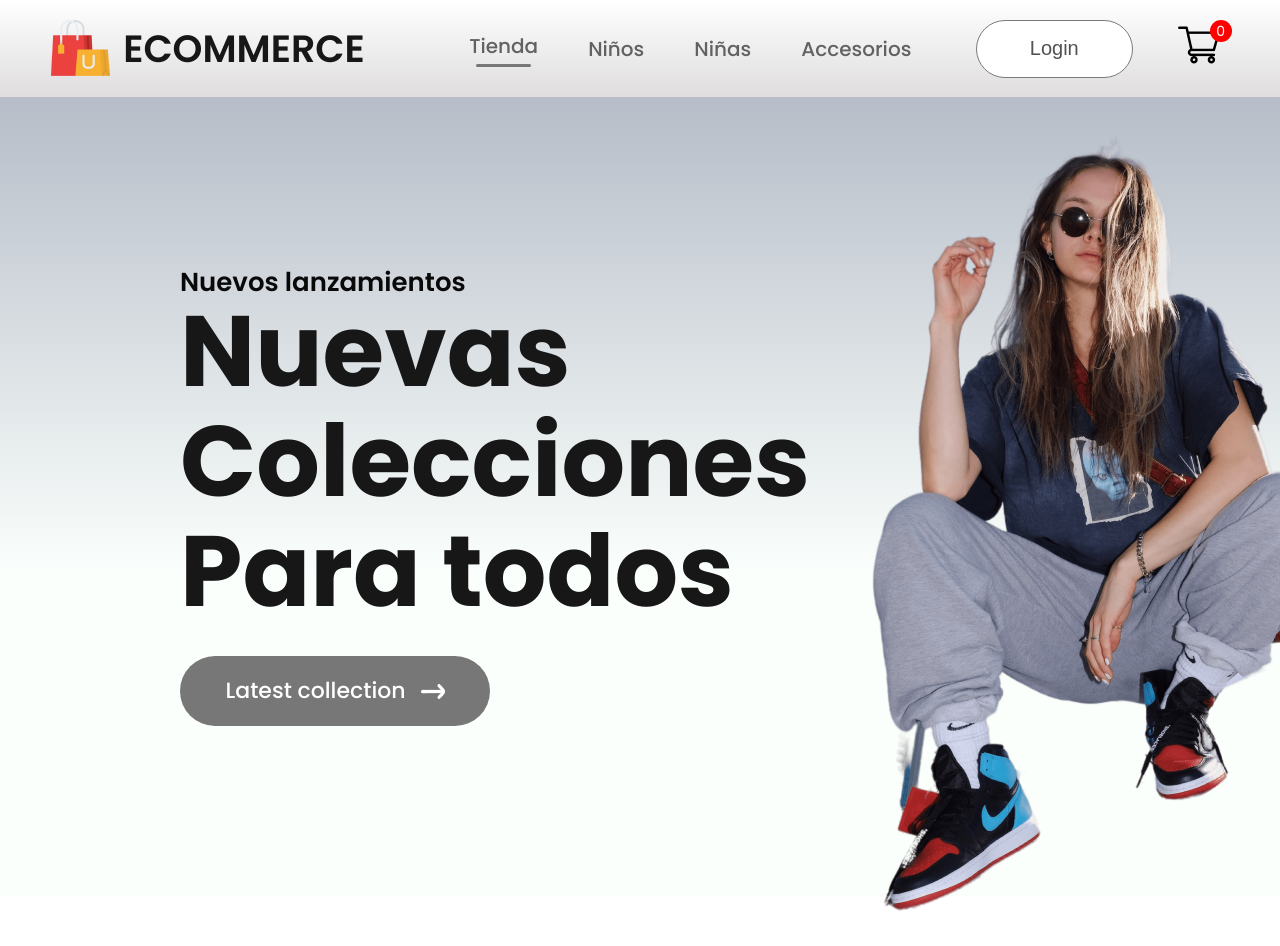
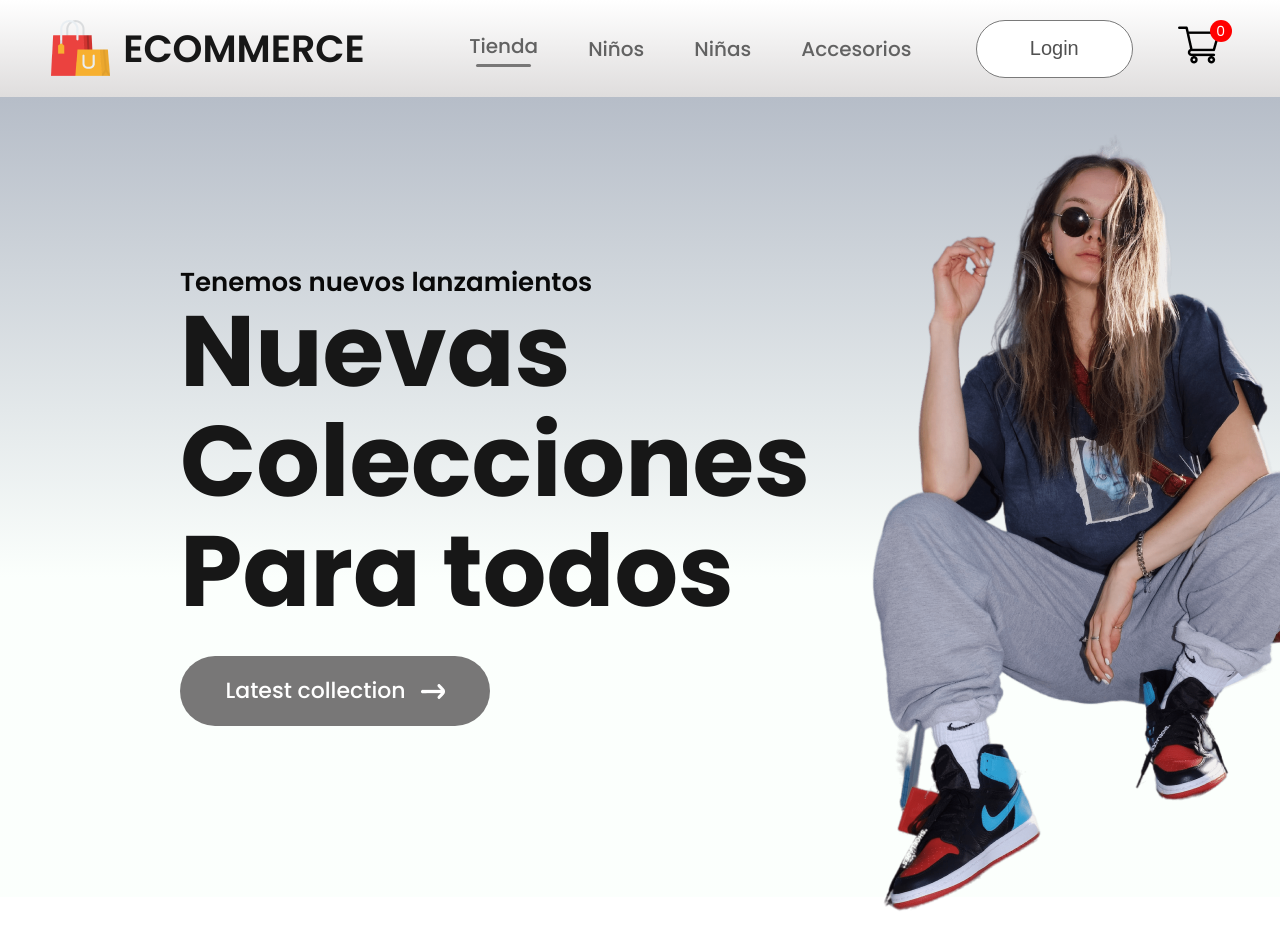
Before and after one commit to khennier/ecommerce, a React (Create React App) app in the folder frontend/: page / in a window 1280 px wide. Shown: the top 946 px of the page. Built offline with nearby package versions, Linux system fonts and the light colour scheme.

Commit message:
Editando text

```diff
--- a/frontend/src/components/Hero/Hero.jsx
+++ b/frontend/src/components/Hero/Hero.jsx
@@ -7,7 +7,7 @@ const Hero = () => {
   return (
     <div className='hero'>
       <div className="hero-left">
-        <h2>Nuevos lanzamientos</h2>
+        <h2>Tenemos nuevos lanzamientos</h2>
         <div>
           <div className="hero-hand-icon">
           <p>Nuevas</p>
```
